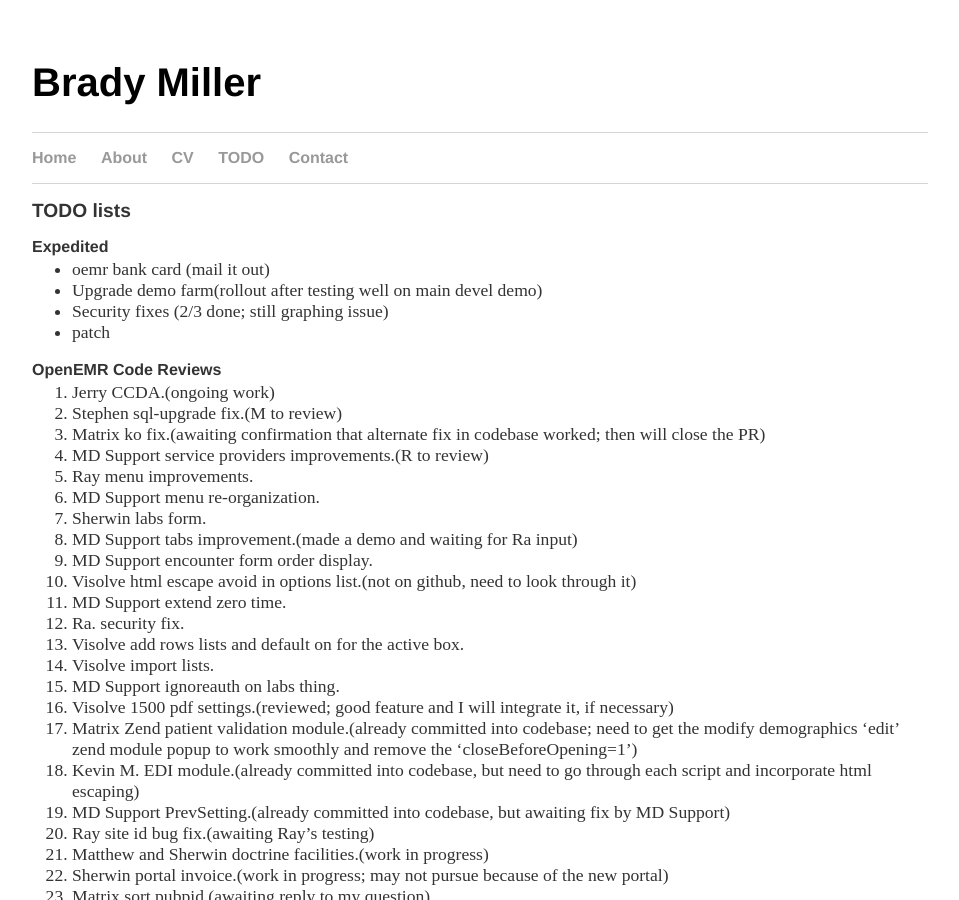
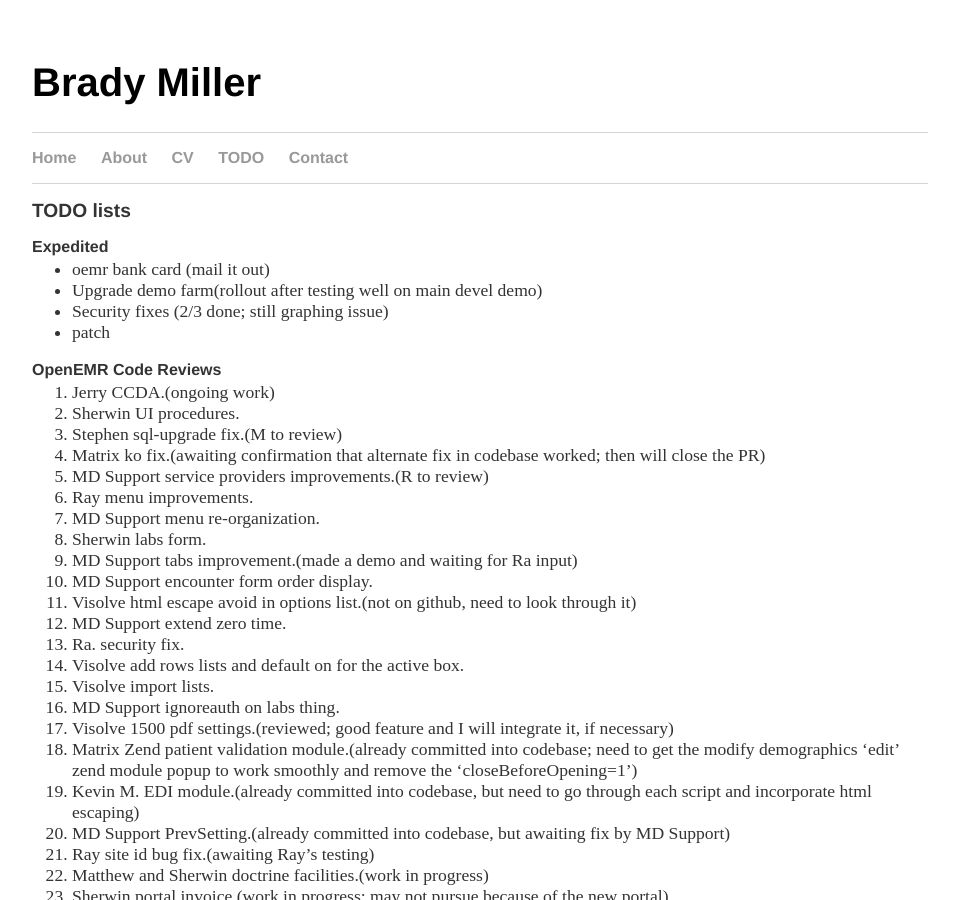
Before and after one commit to bradymiller/bradymiller.github.io, a Jekyll site: the page built from todo/index.md, in a window 1280 px wide and 900 px high. Shown: the whole window, without its empty margins (160-1119 px from the left). Built offline with Jekyll 4.4.1, drawn with Linux system fonts in a browser that asks for light colours; our own code applies the rules of GitHub Pages for plain Markdown files.

Commit message:
Update index.md

```diff
--- a/todo/index.md
+++ b/todo/index.md
@@ -11,6 +11,7 @@
 
 ### OpenEMR Code Reviews
 1. Jerry CCDA.(ongoing work)
+1. Sherwin UI procedures.
 1. Stephen sql-upgrade fix.(M to review)
 1. Matrix ko fix.(awaiting confirmation that alternate fix in codebase worked; then will close the PR)
 1. MD Support service providers improvements.(R to review)
```
